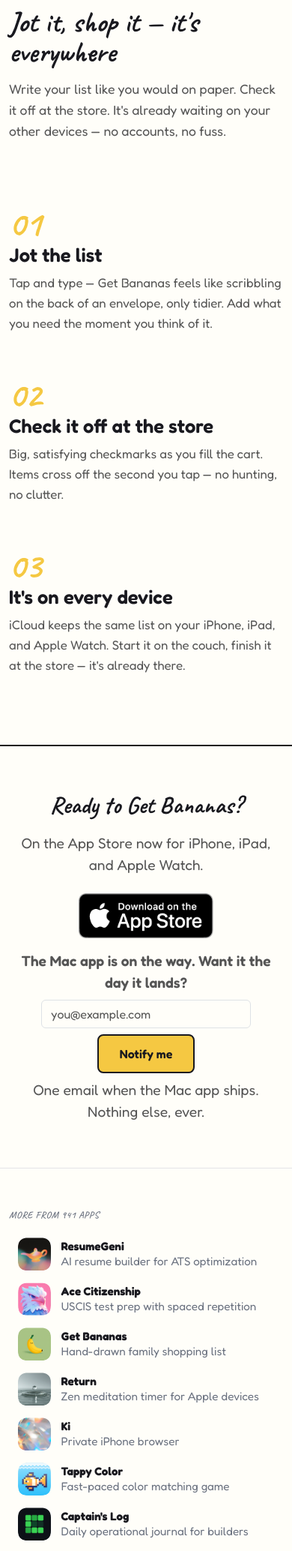
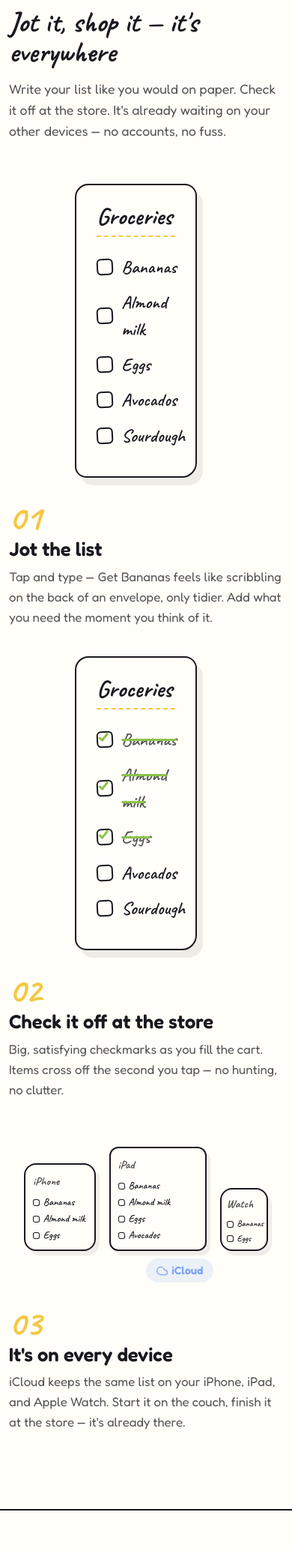
Before and after one commit to blakecrosley/941getbananas.com, a FastAPI app: page / in a window 390 px wide. Shown: the part 3440-5508 px from the top of the page at 75% size. Run offline with FastAPI, Linux system fonts and the light colour scheme; some libraries are stand-ins or nearby versions.

Commit message:
feat: polish + mobile pass on the how-it-works section
- Active-step sync (desktop): inactive steps dim, the active number pops
- Mobile: stages no longer hidden — display:contents + order interleaves each
  paper inline above its step (was text-only below 991px)
- Sync devices now show the REAL list (Bananas/Almond milk/Eggs...) on each
  device instead of gray placeholder bars — 'same list everywhere' lands literally
- No-JS resilience: [data-reveal]/stage hiding gated behind .motion-on

Co-Authored-By: Claude Fable 5 <noreply@anthropic.com>

```diff
--- a/app/static/css/custom.css
+++ b/app/static/css/custom.css
@@ -778,7 +778,7 @@ button:focus-visible,
    ============================================================ */
 
 /* Reveal primitive (motion.js adds .in-view) */
-[data-reveal] {
+.motion-on [data-reveal] {
     opacity: 0;
     transform: translateY(22px);
     transition: opacity .7s cubic-bezier(.2,.8,.2,1) var(--d, 0s),
@@ -812,10 +812,10 @@ button:focus-visible,
 }
 .stage-device {
     position: absolute;
-    opacity: 0; transform: translateY(28px) scale(.95) rotate(-1deg);
     transition: opacity .6s cubic-bezier(.2,.8,.2,1), transform .6s cubic-bezier(.2,.8,.2,1);
     pointer-events: none;
 }
+.motion-on .stage-device { opacity: 0; transform: translateY(28px) scale(.95) rotate(-1deg); }
 [data-step="1"] .stage-1, [data-step="2"] .stage-2, [data-step="3"] .stage-3 {
     opacity: 1; transform: rotate(-1.5deg); pointer-events: auto;
 }
@@ -920,8 +920,27 @@ button:focus-visible,
 /* responsive + reduced motion */
 @media (max-width: 991px) {
     .scrolly-grid { grid-template-columns: 1fr; gap: 0; }
-    .scrolly-stage { display: none; }
-    .scrolly-step { min-height: 0; padding: 1.8rem 0; }
+    /* stage stops being sticky: each paper drops inline next to its step */
+    .scrolly-stage, .scrolly-steps { display: contents; }
+    .stage-device, .motion-on .stage-device {
+        position: static; opacity: 1; transform: none;
+        margin: 0 auto 1.6rem; pointer-events: auto;
+    }
+    .stage-1 { order: 1; } .scrolly-step[data-index="1"] { order: 2; }
+    .stage-2 { order: 3; } .scrolly-step[data-index="2"] { order: 4; }
+    .stage-3 { order: 5; } .scrolly-step[data-index="3"] { order: 6; }
+    .scrolly-step { min-height: 0; padding: .25rem 0 2.4rem; opacity: 1; }
+    .bn-checklist li, .bn-mini, .bn-devices__badge { opacity: 1 !important; transform: none !important; animation: none !important; }
+    /* render step-2's checks at rest on mobile (no scroll-driven swap) */
+    .bn-checklist li.is-checked .bn-box::after {
+        content: ""; position: absolute; left: 4px; top: -2px;
+        width: 7px; height: 13px; border: solid var(--banana-secondary);
+        border-width: 0 3px 3px 0; transform: rotate(42deg); opacity: 1;
+    }
+    .bn-checklist li.is-checked {
+        color: var(--banana-muted);
+        text-decoration: line-through; text-decoration-color: var(--banana-secondary); text-decoration-thickness: 2.5px;
+    }
     .bn-how { padding: 4rem 0; }
 }
 @media (prefers-reduced-motion: reduce) {
@@ -971,3 +990,28 @@ button:focus-visible,
     border-color: var(--banana-primary);
     color: var(--banana-pen);
 }
+
+/* ---- Polish pass: real list on the sync devices + active-step sync ---- */
+.bn-mini__item {
+    display: flex; align-items: center; gap: .3rem;
+    font-family: var(--font-handwritten); font-weight: 600;
+    font-size: .85rem; line-height: 1.2; color: var(--banana-pen);
+}
+.bn-mini__item i {
+    width: 9px; height: 9px; flex-shrink: 0;
+    border: 1.5px solid var(--banana-pen); border-radius: 3px; transform: rotate(-4deg);
+}
+.bn-mini--watch .bn-mini__item { font-size: .72rem; }
+
+/* desktop only — dim inactive steps, pop the active number */
+@media (min-width: 992px) {
+    .scrolly-step { opacity: .34; transition: opacity .45s ease; }
+    [data-step="1"] .scrolly-step[data-index="1"],
+    [data-step="2"] .scrolly-step[data-index="2"],
+    [data-step="3"] .scrolly-step[data-index="3"] { opacity: 1; }
+    [data-step="1"] .scrolly-step[data-index="1"] .loop-num,
+    [data-step="2"] .scrolly-step[data-index="2"] .loop-num,
+    [data-step="3"] .scrolly-step[data-index="3"] .loop-num {
+        transform: scale(1.06); transform-origin: left bottom;
+    }
+}
--- a/app/static/js/motion.js
+++ b/app/static/js/motion.js
@@ -2,6 +2,8 @@
    Vanilla, no deps. Respects prefers-reduced-motion. */
 (function () {
     var reduced = window.matchMedia("(prefers-reduced-motion: reduce)").matches;
+    // Mark JS-on so CSS only hides [data-reveal]/stages when we can reveal them.
+    document.documentElement.classList.add("motion-on");
 
     // Scroll reveals: [data-reveal] elements get .in-view when visible.
     var revealables = document.querySelectorAll("[data-reveal]");
--- a/app/templates/index.html
+++ b/app/templates/index.html
@@ -52,15 +52,21 @@
                         <div class="bn-devices">
                             <div class="bn-mini bn-mini--phone">
                                 <div class="bn-mini__label">iPhone</div>
-                                <span class="bn-mini__line"></span><span class="bn-mini__line short"></span><span class="bn-mini__line"></span>
+                                <span class="bn-mini__item"><i></i>Bananas</span>
+                                <span class="bn-mini__item"><i></i>Almond milk</span>
+                                <span class="bn-mini__item"><i></i>Eggs</span>
                             </div>
                             <div class="bn-mini bn-mini--pad">
                                 <div class="bn-mini__label">iPad</div>
-                                <span class="bn-mini__line"></span><span class="bn-mini__line"></span><span class="bn-mini__line short"></span>
+                                <span class="bn-mini__item"><i></i>Bananas</span>
+                                <span class="bn-mini__item"><i></i>Almond milk</span>
+                                <span class="bn-mini__item"><i></i>Eggs</span>
+                                <span class="bn-mini__item"><i></i>Avocados</span>
                             </div>
                             <div class="bn-mini bn-mini--watch">
                                 <div class="bn-mini__label">Watch</div>
-                                <span class="bn-mini__line short"></span><span class="bn-mini__line"></span>
+                                <span class="bn-mini__item"><i></i>Bananas</span>
+                                <span class="bn-mini__item"><i></i>Eggs</span>
                             </div>
                             <span class="bn-devices__badge">
                                 <svg width="15" height="15" viewBox="0 0 24 24" fill="none" stroke="currentColor" stroke-width="2" stroke-linecap="round" stroke-linejoin="round"><path d="M18 10h-1.26A8 8 0 1 0 9 20h9a5 5 0 0 0 0-10z"></path></svg>
@@ -70,7 +76,7 @@
                     </div>
 
                 </div>
-                <div>
+                <div class="scrolly-steps">
                     <div class="scrolly-step" data-index="1">
                         <div class="loop-num">01</div>
                         <h3>Jot the list</h3>
```
